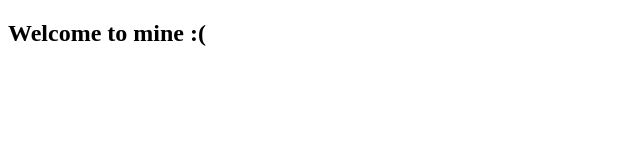
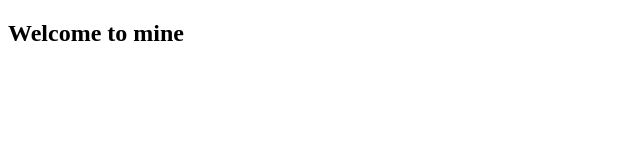
Before and after one commit to xAbdx/FirstTest, a plain HTML site: page index.html in a window 1280 px wide. Shown: the full height of the page, 0-640 px from the left. Drawn offline with Linux system fonts and the light colour scheme.

```diff
--- a/index.html
+++ b/index.html
@@ -6,6 +6,7 @@
     <title>Document</title>
 </head>
 <body>
-    <h2>Welcome to mine :(</h2>
+    <h2>Welcome to mine</h2>
+
 </body>
 </html>
```
